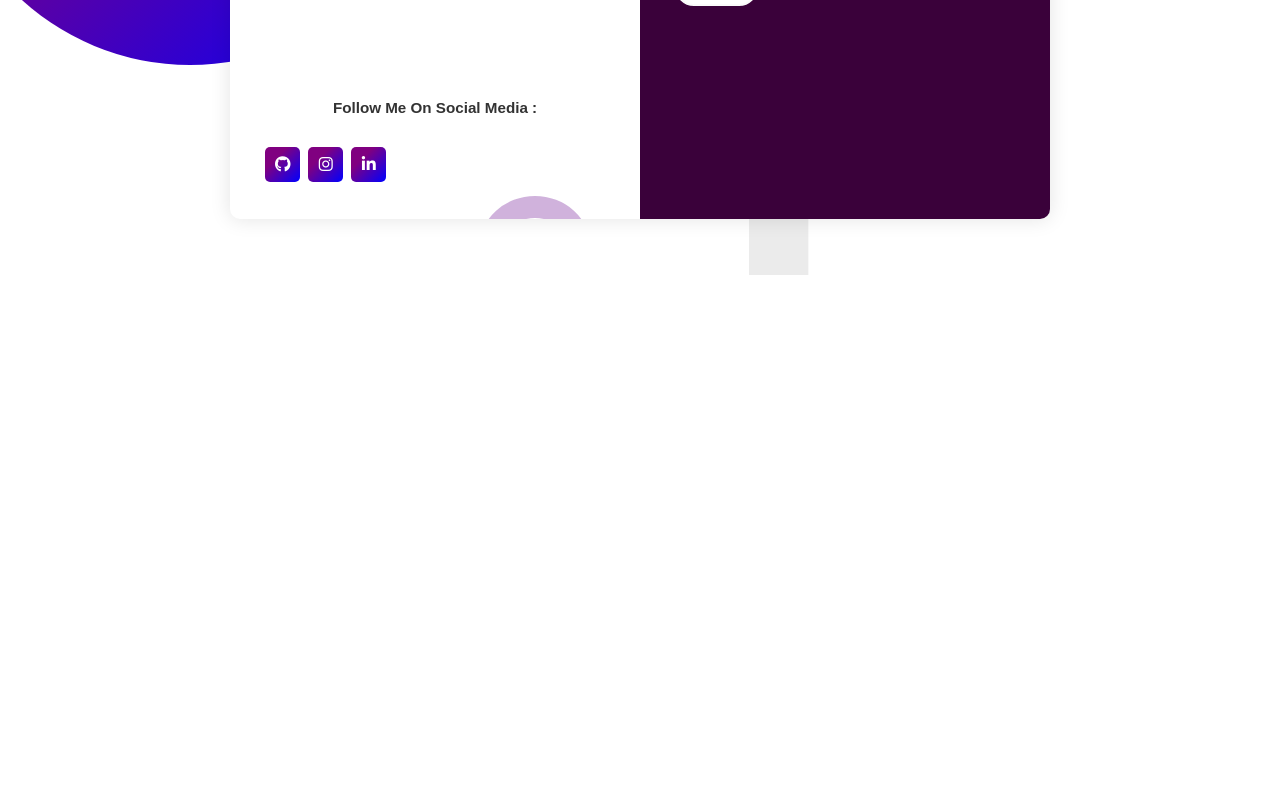
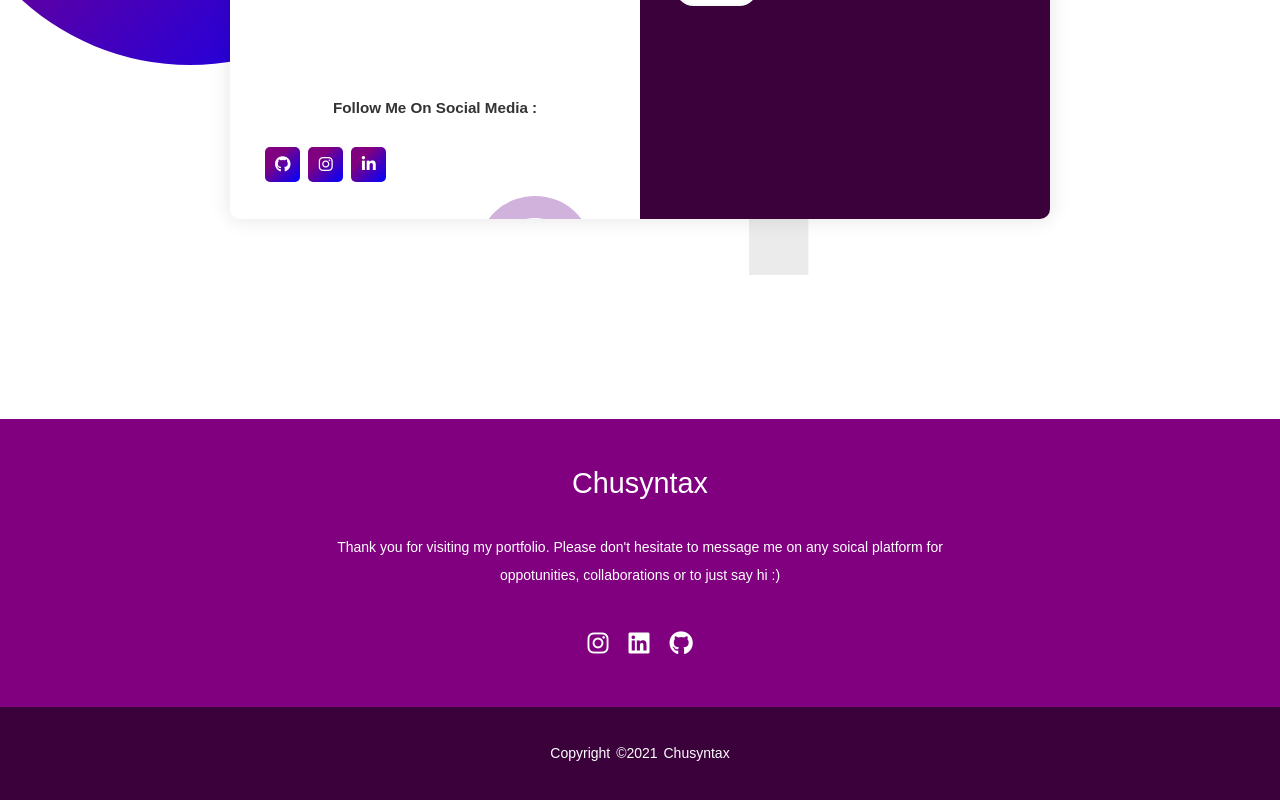
Before and after one commit to chusyntax/new-react-personal-portfolio, a React (Create React App) app: page / in a window 1280 px wide. Shown: the part 4633-5433 px from the top of the page. Before the commit the page ends 4908 px from the top, so only its background shows below. Built offline with nearby package versions, Linux system fonts and the light colour scheme; grey boxes are pictures that could not be loaded.

Commit message:
inital build complete

```diff
--- a/src/App.js
+++ b/src/App.js
@@ -4,6 +4,7 @@ import Home from './Pages/Home';
 import About from './Pages/About';
 import Experience from './Pages/Experience';
 import ContactPage from './Pages/ContactPage';
+import Footer from "./Pages/Footer";
 
 function App() {
   return (
@@ -15,6 +16,7 @@ function App() {
 <Projects/>
 <Experience/>
 <ContactPage/>
+<Footer/>
 
 </main>
 
--- a/src/CSS/ContactPage.module.css
+++ b/src/CSS/ContactPage.module.css
@@ -24,6 +24,22 @@ h1{
     background: linear-gradient(135deg,purple 32%,#00f);
     -webkit-text-fill-color: transparent;
     -webkit-background-clip: text;
+}
+
+.submit{
+  font-family: Nunito Sans,sans-serif!important;
+  font-weight: 900;
+  font-size:3rem;
+  text-align: center;
+  display:flex;
+  padding-left:500px;
+  align-items: center;
+  max-width:800px;
+  background: -webkit-linear-gradient(315deg,purple 32%,#00f);
+  background: -moz-linear-gradient(315deg,purple 32%,#00f 100%);
+  background: linear-gradient(135deg,purple 32%,#00f);
+  -webkit-text-fill-color: transparent;
+  -webkit-background-clip: text;
 }
 
 .container {
--- /dev/null
+++ b/src/CSS/Footer.module.css
@@ -0,0 +1,81 @@
+*{
+  margin: 0;
+  padding: 0;
+  box-sizing: border-box;
+
+}
+body{
+  background: white;
+}
+footer{
+  position: relative;
+  margin-top:60vh;
+  left:0;
+  overflow-x: hidden;
+  bottom:0;
+  z-index: 1;
+  background: purple;
+  height: auto;
+  width: 100%;
+  font-family: Nunito Sans,sans-serif;
+  padding-top: 40px;
+  color: white;
+}
+.footer_content{
+  display: flex;
+  align-items: center;
+  justify-content: center;
+  flex-direction: column;
+  text-align: center;
+}
+.footer_content h3{
+  font-size: 1.8rem;
+  font-weight: 400;
+  text-transform: capitalize;
+  line-height: 3rem;
+}
+.footer_content p{
+  max-width: 700px;
+  margin: 10px auto;
+  line-height: 28px;
+  font-size: 14px;
+}
+.socials{
+  list-style: none;
+  display: flex;
+  align-items: center;
+  justify-content: center;
+  margin: 1rem 0 3rem 0;
+}
+.socials li{
+  margin: 0 10px;
+}
+.socials a{
+  text-decoration: none;
+  color: #fff;
+}
+.socials a i{
+  font-size: 1.5rem;
+  transition: transform 150ms ease-in;
+
+}
+.socials a:hover i{
+  transform: scale(1.5);
+}
+
+.footer_bottom{
+  background: rgb(59, 1, 59);
+  width: 100vw;
+  padding: 20px 0;
+  text-align: center;
+}
+.footer_bottom p{
+  font-size: 14px;
+  word-spacing: 2px;
+  text-transform: capitalize;
+}
+.footer_bottom span{
+  text-transform: uppercase;
+  opacity: .4;
+  font-weight: 200;
+}
--- a/src/Pages/ContactPage.js
+++ b/src/Pages/ContactPage.js
@@ -1,12 +1,11 @@
 import styles from "../CSS/ContactPage.module.css";
 import { useForm} from '@formspree/react';
-import { FaGithub} from 'react-icons/fa'
 
 function ContactPage() {
 
   const [state, handleSubmit] = useForm("xeqvvrkn");
   if (state.succeeded) {
-      return <p>Thank you for your submission. I will React to it shortly :)</p>;
+      return <p className={styles.submit}>Thank you for your submission. I will React to it shortly :)</p>;
   }
 
     return (
--- /dev/null
+++ b/src/Pages/Footer.js
@@ -0,0 +1,24 @@
+import styles from '../CSS/Footer.module.css';
+
+function Footer(){
+
+return(
+    <footer>
+    <div className={styles.footer_content}>
+        <h3>Chusyntax</h3>
+        <p>Thank you for visiting my portfolio. Please don't hesitate to message me on any soical platform for oppotunities, collaborations or to just say hi :)</p>
+        <ul className={styles.socials}>
+            <li><a href="w"><i class="fa fa-instagram"></i></a></li>
+            <li><a href="w"><i class="fa fa-linkedin-square"></i></a></li>
+            <li><a href="w"><i class="fa fa-github"></i></a></li>
+        </ul>
+    </div>
+    <div className={styles.footer_bottom}>
+        <p>copyright &copy;2021 Chusyntax</p>
+    </div>
+</footer>
+);
+
+};
+
+export default Footer;
```
